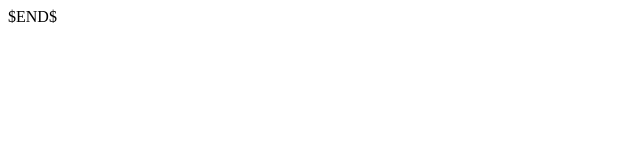
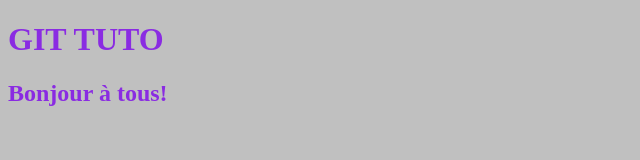
Before and after one commit to jeejeemo/gittutos, a plain HTML site: page projet/Index.html in a window 1280 px wide. Shown: the whole page, without its empty margins (0-640 px from the left). Drawn offline with Linux system fonts and the light colour scheme.

Commit message:
ajout h2

```diff
--- a/projet/Index.html
+++ b/projet/Index.html
@@ -2,9 +2,10 @@
 <html lang="en">
 <head>
     <meta charset="UTF-8">
-    <title>$Title$</title>
+    <title>Title</title>
 </head>
-<body>
-$END$
+<body style="color: blueviolet; background-color: silver">
+<h1>GIT TUTO</h1>
+<h2>Bonjour à tous!</h2>
 </body>
 </html>
```
